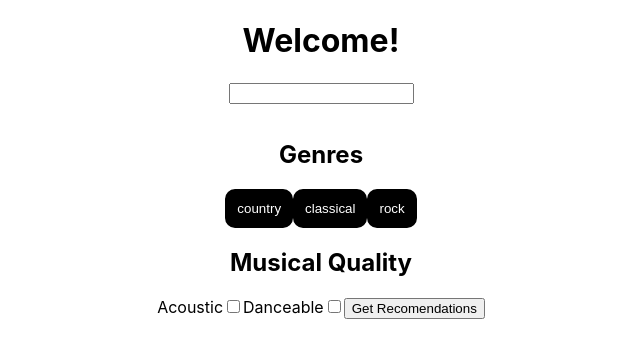
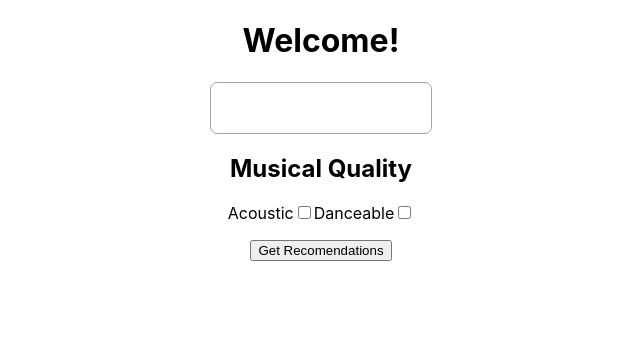
Before and after one commit to csdiehl/spotify-reccomendation-engine, a React (Create React App) app: page /redirect in a window 1280 px wide. Shown: the top 358 px of the page, without its empty margins (319-959 px from the left). Built offline with nearby package versions, Linux system fonts and the light colour scheme.

Commit message:
genre search wired up

```diff
--- a/src/components/SongForm.css
+++ b/src/components/GenreButton.css
@@ -2,7 +2,8 @@
     border-radius: 10px;
     padding: 10px;
     background-color: #FFF;
-    border: 2px solid black;
+    border: 1px solid black;
+    margin: 3px;
 }
 
 .clicked {
--- a/src/components/GenreButton.js
+++ b/src/components/GenreButton.js
@@ -1,4 +1,4 @@
-import './SongForm.css'
+import './GenreButton.css'
 
 const GenreButton = (props) => {
     return <button
@@ -8,6 +8,7 @@ const GenreButton = (props) => {
     onClick={props.changeHandler}
     value={props.name}
     name={props.name}
+    disabled = {props.disabled && !props.clicked}
   >
     {props.name}
   </button>
--- a/src/components/GenreSearch.js
+++ b/src/components/GenreSearch.js
@@ -1,11 +1,12 @@
-import { useState, useContext, useEffect, useRef } from 'react';
+import { useState, useContext, useEffect, useRef } from "react";
 import AuthContext from "../store/auth-context";
-import classes from './GenreSearch.module.css';
+import classes from "./GenreSearch.module.css";
+import GenreButton from "./GenreButton";
 
-const GenreSearch = () => {
+const GenreSearch = (props) => {
   const ctx = useContext(AuthContext);
   const [genres, setGenres] = useState([]);
-    const [filteredGenres, setFilteredGenres] = useState([])
+  const [filteredGenres, setFilteredGenres] = useState([]);
 
   const inputRef = useRef();
 
@@ -23,26 +24,63 @@ const GenreSearch = () => {
     })
       .then((response) => response.json())
       .then((data) => {
-            setGenres(data.genres)
-            setFilteredGenres(data.genres)
+        setGenres(data.genres);
+        setFilteredGenres(data.genres);
       });
   }, [ctx.token]);
 
   const changeHandler = () => {
-        const text = inputRef.current.value.toLowerCase()
-        const newGenres = genres.filter(item => item.toLowerCase().includes(text) )
+    const text = inputRef.current.value.toLowerCase();
+    const newGenres = genres.filter((item) =>
+      item.toLowerCase().includes(text)
+    );
 
     setFilteredGenres(newGenres);
+  };
+
+  const handleChange = (event) => {
+    event.preventDefault();
+
+    let arrayCopy = [...props.selectedGenres];
+    const name = event.target.name;
+
+    if (arrayCopy.includes(name) === false) {
+      //add to array
+      arrayCopy.push(name);
+    } else {
+      //remove from array
+      const index = arrayCopy.indexOf(name);
+      arrayCopy.splice(index, 1);
     }
 
-    return <div>
-        <input type = 'text' ref = {inputRef} onChange = {changeHandler} />
-        <div className = {classes['list-container']}>
-        <ul>
-            {filteredGenres.map(item => { return <li key = {item}>{item}</li>}) }
-        </ul>
+    props.updateGenres(arrayCopy)
+  };
+
+  const buttons = filteredGenres.map((item) => {
+    return (
+      <GenreButton
+        key={item}
+        name={item}
+        changeHandler={handleChange}
+        disabled = {props.selectedGenres.length >= 5 ? true : false}
+        clicked={props.selectedGenres.includes(item)}
+      />
+    );
+  });
+
+  return (
+    <div>
+      <input
+        className={classes["search-bar"]}
+        type="text"
+        ref={inputRef}
+        onChange={changeHandler}
+      />
+      <div className={classes["list-container"]}>
+        {buttons}
       </div>
     </div>
-}
+  );
+};
 
-export default GenreSearch
+export default GenreSearch;
--- a/src/components/GenreSearch.module.css
+++ b/src/components/GenreSearch.module.css
@@ -10,5 +10,14 @@ li:hover {
 
 .list-container {
     overflow-y: scroll;
-    max-height: 300px;
+    max-height: 400px;
 }
+
+.search-bar {
+    width: 200px;
+    height: 30px;
+    border-radius: 7px;
+    border: 1px solid #a6a6a6;
+    padding: 10px;
+
+}
--- a/src/components/SongForm.js
+++ b/src/components/SongForm.js
@@ -1,32 +1,19 @@
-import { useState } from "react";
-import "./SongForm.css";
-import GenreButton from "./GenreButton";
+import { useState, useContext } from "react";
 import GenreSearch from "./GenreSearch";
+import AuthContext from "../store/auth-context";
+import SongList from "./SongList";
+
 
 const SongForm = (props) => {
   const [choices, setChoices] = useState({
-    genres: ['country', 'classical', 'rock'],
+    genres: [],
     acousticness: 0.5,
     danceability: 0.5,
   });
 
-  const changeHandler = (event) => {
-    let arrayCopy = [...choices.genres];
-    const name = event.target.name;
+  const [recs, setRecs] = useState([]);
 
-    if (arrayCopy.includes(name) === false) {
-      //add to array
-      arrayCopy.push(name);
-    } else {
-      //remove from array
-      const index = arrayCopy.indexOf(name);
-      arrayCopy.splice(index, 1);
-    }
-
-    setChoices((prevState) => {
-      return { ...prevState, genres: arrayCopy };
-    });
-  };
+  const ctx = useContext(AuthContext);
 
   const musicChangeHandler = (event) => {
     event.preventDefault();
@@ -42,40 +29,54 @@ const SongForm = (props) => {
     });
   };
 
-  const submitHandler = (event) => {
+  const updateGenres = (chosenGenres) => {
+    setChoices(prevState => { return {...prevState, genres: chosenGenres} })
+  }
+
+  const sendRequest = (event) => {
     event.preventDefault();
-    props.callback(choices);
+
+    const {genres, danceability: dance, acousticness: acoustic} = choices
+    const seedGenres = genres.toString();
+    const limit = 10;
+
+    fetch(
+      `https://api.spotify.com/v1/recommendations?seed_genres=${seedGenres}&limit=${limit}&min_danceability=${dance}&min_acousticness=${acoustic}`,
+      {
+        method: "GET",
+        headers: {
+          Authorization: `Bearer ${ctx.token}`,
+          "Content-Type": "application/json"
+        },
+      }
+    )
+      .then((res) => res.json())
+      .then((data) => {
+        const cleanData = data.tracks.map((obj) => {
+          return {
+            artist: obj.name,
+          };
+        });
+
+        setRecs(cleanData);
+      });
   };
 
   return (
     <div>
-      <GenreSearch />
-      <h2>Genres</h2>
-      <GenreButton
-        name="country"
-        changeHandler={changeHandler}
-        clicked={choices.genres.includes("country")}
-      />
-      <GenreButton
-        name="classical"
-        changeHandler={changeHandler}
-        clicked={choices.genres.includes("classical")}
-      />
-      <GenreButton
-        name="rock"
-        changeHandler={changeHandler}
-        clicked={choices.genres.includes("rock")}
-      />
-
+      <GenreSearch updateGenres = {updateGenres} selectedGenres = {choices.genres} />
       <h2>Musical Quality</h2>
       <label>Acoustic</label>
       <input onChange={musicChangeHandler} type="checkbox" value="acoustic" />
       <label>Danceable</label>
       <input onChange={musicChangeHandler} type="checkbox" value="danceable" />
-
-      <button onClick={submitHandler} type="submit">
+      <div>
+      <p>{choices.genres}</p>
+      <button onClick={sendRequest} type="submit">
         Get Recomendations
       </button>
+      </div>
+      {recs.length > 0 && <SongList reccomendations = {recs} />}
     </div>
   );
 };
--- /dev/null
+++ b/src/components/SongList.js
@@ -0,0 +1,15 @@
+const SongList = (props) => {
+    const songs = (
+        <ul>
+          {props.reccomendations.map((obj) => {
+            return <li key={obj.artist}>{obj.artist}</li>;
+          })}
+        </ul>
+      );
+
+      return <div>
+          {songs}
+      </div>
+}
+
+export default SongList;
--- a/src/components/Welcome.js
+++ b/src/components/Welcome.js
@@ -1,10 +1,9 @@
 import { useLocation } from "react-router-dom";
-import { useState, useContext, useEffect } from "react";
+import { useContext, useEffect } from "react";
 import SongForm from "./SongForm";
 import AuthContext from "../store/auth-context";
 
 const Welcome = () => {
-  const [response, setResponse] = useState([]);
   const ctx = useContext(AuthContext);
   const location = useLocation();
 
@@ -15,49 +14,12 @@ const Welcome = () => {
     ctx.login(token);
   }, [ctx, location.hash]);
 
-  const sendRequest = (choices) => {
-    const { genres, danceability: dance, acousticness: acoustic } = choices;
-    const seedGenres = genres.toString();
-    const limit = 10;
-
-    fetch(
-      `https://api.spotify.com/v1/recommendations?seed_genres=${seedGenres}&limit=${limit}&min_danceability=${dance}&min_acousticness=${acoustic}`,
-      {
-        method: "GET",
-        headers: {
-          Authorization: `Bearer ${ctx.token}`,
-          "Content-Type": "application/json"
-        },
-      }
-    )
-      .then((res) => res.json())
-      .then((data) => {
-        const cleanData = data.tracks.map((obj) => {
-          return {
-            artist: obj.name,
-          };
-        });
-
-        setResponse(cleanData);
-      });
-  };
-
-  const songList = (
-    <div>
-      {response.map((obj) => {
-        return <li key={obj.artist}>{obj.artist}</li>;
-      })}
-    </div>
-  );
 
   return (
     <div>
       <h1>Welcome!</h1>
       <div>
-        <SongForm callback={sendRequest} />
-      </div>
-      <div>
-        {response.length > 0 && songList}
+        <SongForm />
       </div>
     </div>
   );
```
Lines whose indentation alone changed are shown as unchanged.
